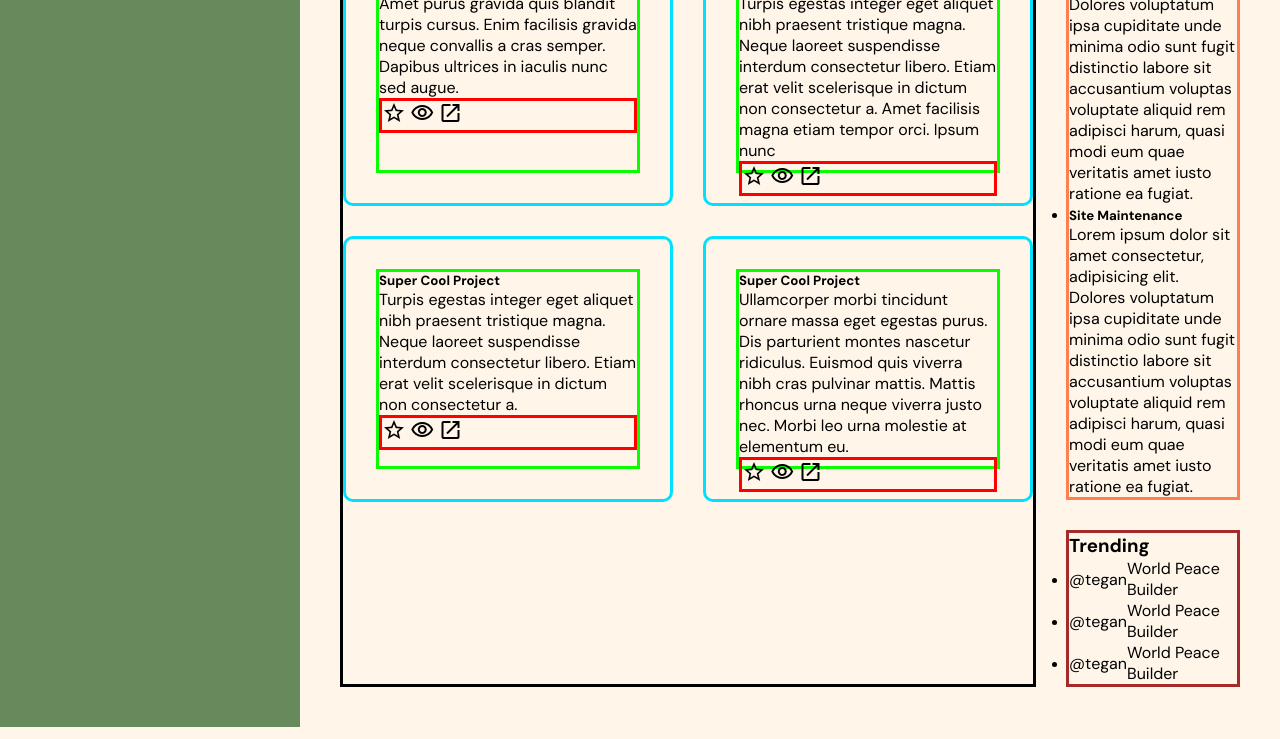
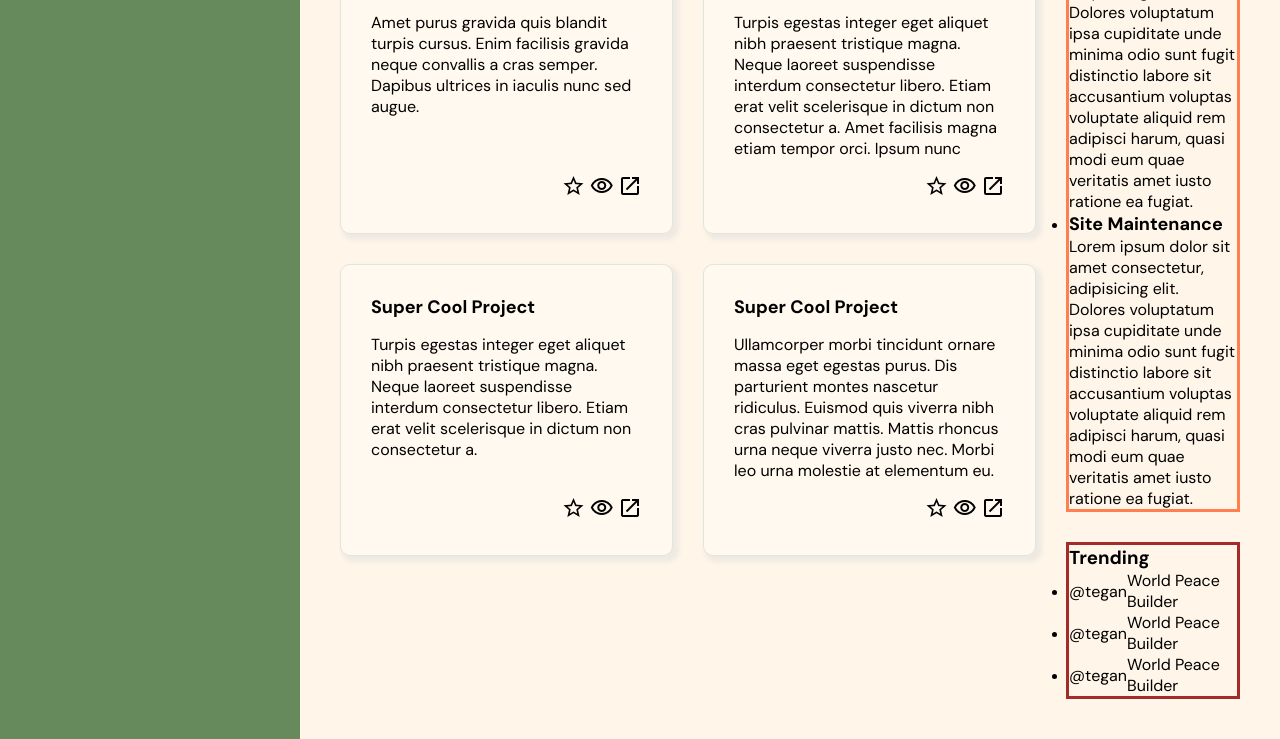
Before and after one commit to JanceeRod/dashboard, a plain HTML site: page index.html in a window 1280 px wide. Shown: the part 642-1381 px from the top of the page. Drawn offline with Linux system fonts and the light colour scheme.

Commit message:
card content arrangement and styling again

```diff
--- a/style.css
+++ b/style.css
@@ -163,7 +163,7 @@ input {
 }
 
 .projects {
-    border: solid black;
+    /* border: solid black; */
     grid-row: 1 / 3;
 }
 
@@ -179,21 +179,33 @@ input {
 }
 
 .projects .cards {
-    border: solid rgb(0, 225, 255);
+    border: solid 1px#dfe6dd;
+    background-color: #fff9ef;
+    box-shadow: 4px 4px 4px 2px rgba(219, 219, 219, 0.473);
     border-radius: 10px;
-    height: 200px;
+    height: auto;
     padding: 30px;
     display: flex;
+    flex-wrap: wrap; /* Allow content to wrap */
+    overflow: hidden; /* Clip overflowing content */
 }
 
 .projects .card {
-    border: solid rgb(9, 255, 0);
-    gap: 10px;
+    /* border: solid rgb(9, 255, 0); */
+    display: flex;
+    flex-direction: column;
+    gap: 15px;
+}
+
+.card h5 {
+    font-size: large;
+    font-weight: bold;
 }
 
 .card .actions {
-    border: solid red;
-
+    /* border: solid red; */
+    align-self: flex-end;
+    margin-top: auto;
 }
 
 .announcements {
```
